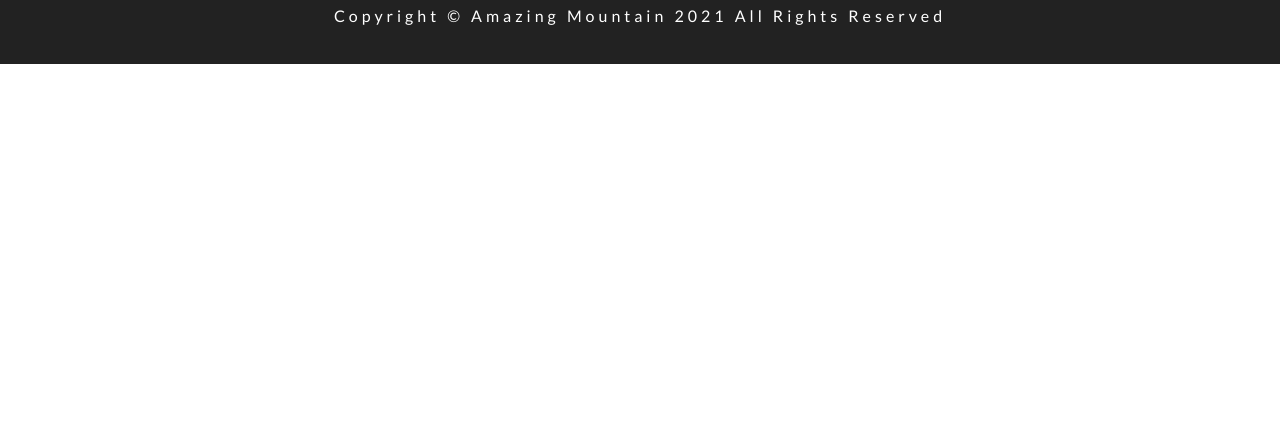
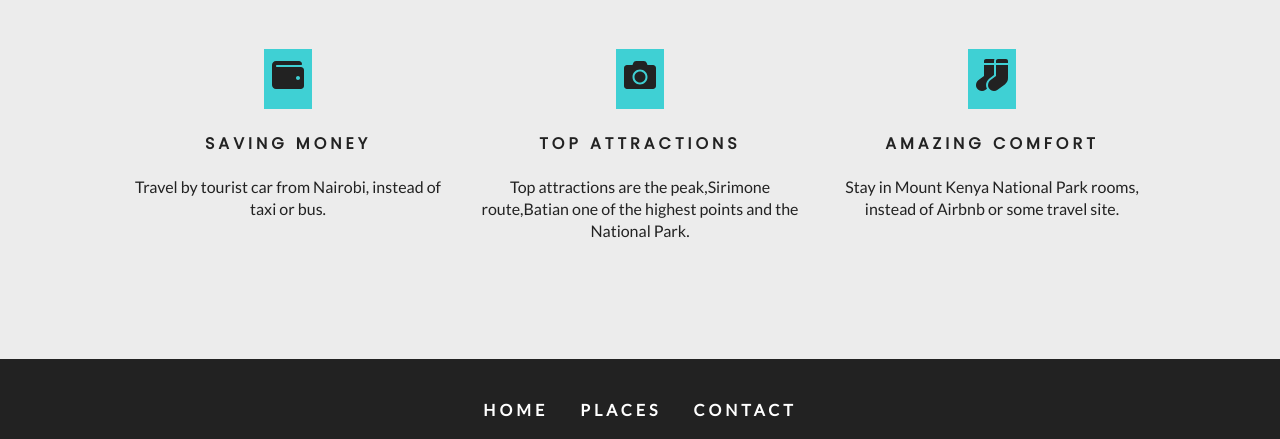
Before and after one commit to mutuotakelvin/tourismSite, a Gatsby site: page / in a window 1280 px wide. Shown: the part 1908-2347 px from the top of the page. Before the commit the page ends 1972 px from the top, so only its background shows below. Built offline with nearby package versions, Linux system fonts and the light colour scheme; Gatsby itself is replaced by a stand-in of ours.

Commit message:
add tips

```diff
--- a/src/components/About.js
+++ b/src/components/Home/About.js
@@ -1,7 +1,7 @@
 import React from "react"
-import Title from "./Title"
-import styles from "../css/about.module.css"
-import img from "../images/defaultBcg.jpg"
+import Title from "../Title"
+import styles from "../../css/about.module.css"
+import img from "../../images/defaultBcg.jpg"
 
 const About = () => {
   return (
--- /dev/null
+++ b/src/components/Home/Tips.js
@@ -0,0 +1,25 @@
+import React from "react"
+import Title from "../Title"
+import styles from "../../css/tips.module.css"
+import tips from "../../constants/tips"
+
+const Tips = () => {
+  return (
+    <section className={styles.tips}>
+      <Title title="hot" subtitle="tips" />
+      <div className={styles.center}>
+        {tips.map((item, index) => {
+          return (
+            <article key={index} className={styles.tip}>
+              <span>{item.icon}</span>
+              <h4>{item.title}</h4>
+              <p>{item.text}</p>
+            </article>
+          )
+        })}
+      </div>
+    </section>
+  )
+}
+
+export default Tips
--- /dev/null
+++ b/src/constants/tips.js
@@ -0,0 +1,21 @@
+import React from "react"
+import { FaWallet, FaCamera, FaSocks } from "react-icons/fa"
+export default [
+  {
+    icon: <FaWallet />,
+    title: "saving money",
+    text: "Travel by tourist car from Nairobi, instead of taxi or bus.",
+  },
+  {
+    icon: <FaCamera />,
+    title: "Top attractions",
+    text:
+      "Top attractions are the peak,Sirimone route,Batian one of the highest points and the  National Park.  ",
+  },
+  {
+    icon: <FaSocks />,
+    title: "amazing comfort",
+    text:
+      "Stay in Mount Kenya National Park rooms, instead of Airbnb or some travel site. ",
+  },
+]
--- /dev/null
+++ b/src/css/tips.module.css
@@ -0,0 +1,25 @@
+.tips{
+    background:var(--mainGrey);
+    padding:4rem 0;
+}
+.center {
+    width: 80vw;
+    margin: 0 auto;
+    display: grid;
+    grid-template-columns: repeat(auto-fit, minmax(250px, 1fr));
+    grid-column-gap: 2rem;
+}
+.tip {
+    margin: 2rem 0;
+    text-align: center;
+}
+.tip span {
+    background: var(--primaryColor);
+    padding: 0.5rem;
+    display: inline-block;
+    font-size: 2rem;
+    margin-bottom: 1.5rem;
+}
+.tip h4 {
+    text-transform: uppercase;
+}
--- a/src/pages/index.js
+++ b/src/pages/index.js
@@ -3,7 +3,8 @@ import Layout from "../components/Layout"
 import SimpleHero from "../components/SimpleHero"
 import Banner from "../components/Banner"
 import { Link } from "gatsby"
-import About from "../components/About"
+import About from "../components/Home/About"
+import Tips from "../components/Home/Tips"
 
 export default function Home() {
   return (
@@ -19,6 +20,7 @@ export default function Home() {
         </Banner>
       </SimpleHero>
       <About />
+      <Tips />
     </Layout>
   )
 }
```
